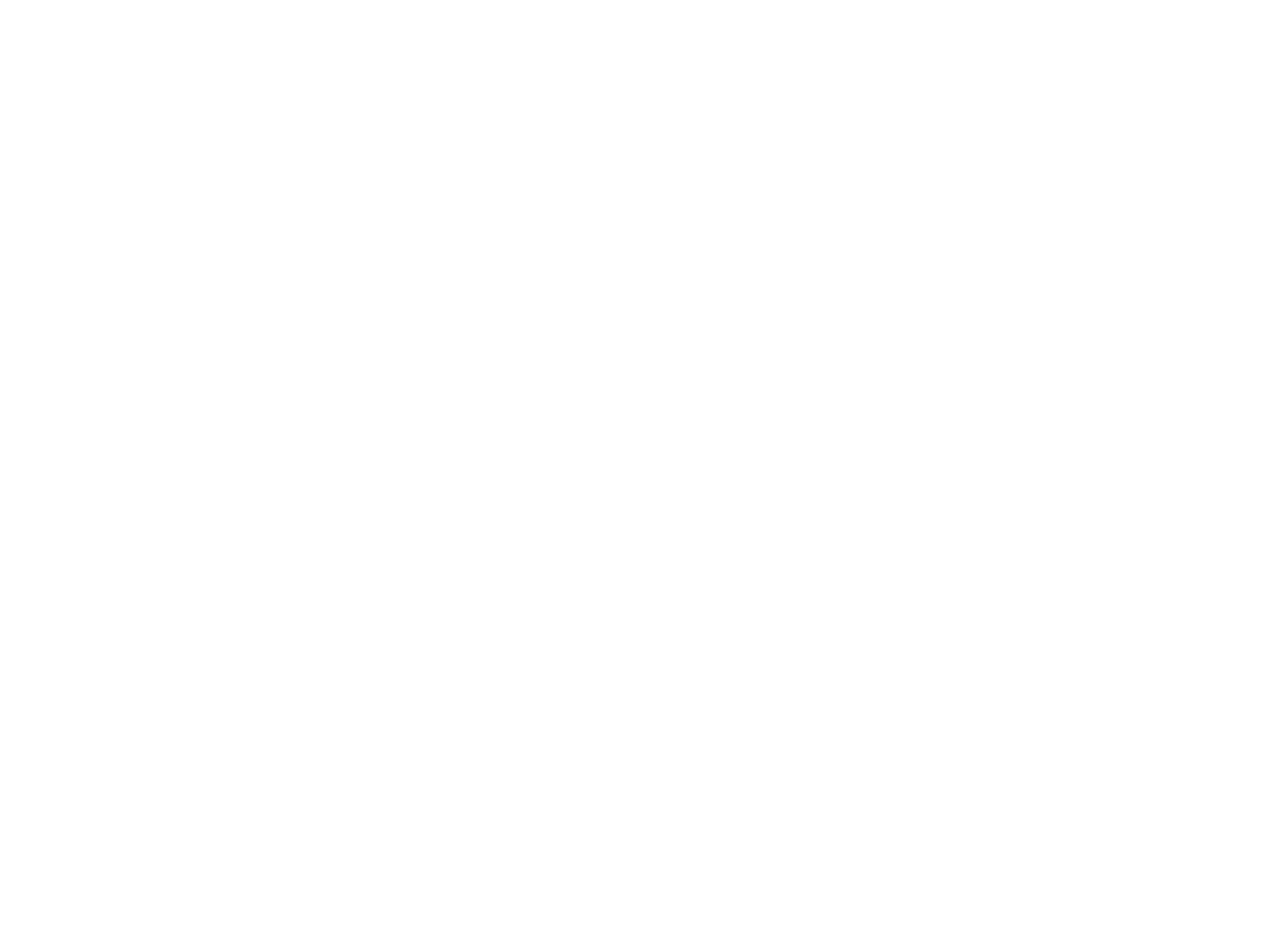
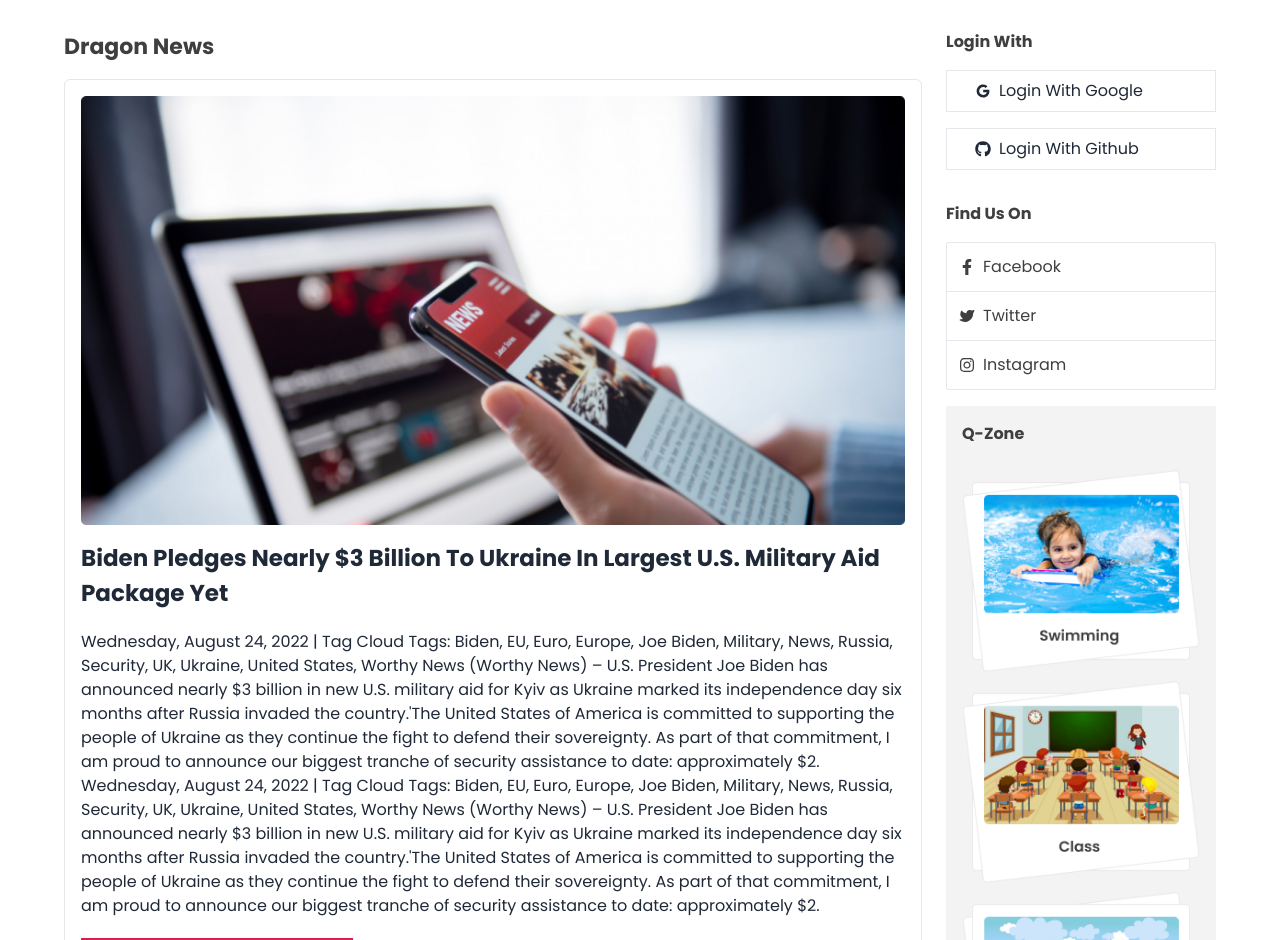
Before and after one commit to sagorcnits/dragon-news, a React (Vite) app: page /details in a window 1280 px wide. Before the commit this address had no page. Shown: the part 160-1100 px from the top of the page. Before the commit the page ends 800 px from the top, so only its background shows below. Built offline with nearby package versions, Linux system fonts and the light colour scheme.

Commit message:
details page added

```diff
--- a/src/components/Card.jsx
+++ b/src/components/Card.jsx
@@ -1,8 +1,8 @@
+import { CiCalendar } from "react-icons/ci";
 import card1Img from "../../src/assets/1.png";
-
 const Card = () => {
   return (
-    <div className="card card-compact border-b mt-3 cursor-pointer">
+    <div className="card card-compact border-b md:border mt-3 cursor-pointer">
       <figure>
         <img className="w-full" src={card1Img} alt="Shoes" />
       </figure>
@@ -10,6 +10,10 @@
         <h2 className="card-title">
           Bayern Slams Authorities Over Flight Delay to Club World Cup
         </h2>
+        <div className="flex gap-4 items-center text-[20px] text-text-title">
+          <CiCalendar></CiCalendar>
+          <p>Jan 4, 2022</p>
+        </div>
       </div>
     </div>
   );
--- /dev/null
+++ b/src/components/LoginWith.jsx
@@ -0,0 +1,52 @@
+import { FaFacebookF, FaGithub, FaInstagram } from "react-icons/fa";
+import { IoLogoGoogle } from "react-icons/io";
+import { TbBrandTwitterFilled } from "react-icons/tb";
+import quik1Img from "../assets/qZone1.png";
+import quik2Img from "../assets/qZone2.png";
+import quik3Img from "../assets/qZone3.png";
+const LoginWith = () => {
+  return (
+    <div className="font-poppins mt-4 md:mt-0">
+      <h1 className="font-bold text-text-title">Login With</h1>
+      <div className="mt-4">
+        <button className="flex gap-2 items-center border py-2 px-7 w-full text-center">
+          <IoLogoGoogle></IoLogoGoogle> Login With Google
+        </button>
+        <button className="flex gap-2 mt-4 items-center border py-2 px-7 w-full text-center">
+          <FaGithub></FaGithub> Login With Github
+        </button>
+      </div>
+      {/* fins us on */}
+      <h1 className="text-text-title py-4 mt-4 font-bold">Find Us On</h1>
+      <div className="border rounded-sm font-poppins text-text-title">
+        <div className=" border-b p-3 ">
+          <div className="flex items-center gap-2">
+            <FaFacebookF></FaFacebookF>
+            <p>Facebook</p>
+          </div>
+        </div>
+        <div className="border-b p-3 ">
+          <div className="flex items-center gap-2">
+            <TbBrandTwitterFilled></TbBrandTwitterFilled>
+            <p>Twitter</p>
+          </div>
+        </div>
+        <div className="p-3">
+          <div className="flex items-center gap-2">
+            <FaInstagram></FaInstagram>
+            <p>Instagram</p>
+          </div>
+        </div>
+      </div>
+      {/* Q-Zone */}
+      <div className="mt-4 p-4 bg-[#F3F3F3]">
+        <h1 className="font-poppins pb-4 font-bold text-text-title">Q-Zone</h1>
+        <img className="mt-2 w-full" src={quik1Img} alt="" />
+        <img className="mt-2 w-full" src={quik2Img} alt="" />
+        <img className="mt-2 w-full" src={quik3Img} alt="" />
+      </div>
+    </div>
+  );
+};
+
+export default LoginWith;
--- a/src/components/Logo.jsx
+++ b/src/components/Logo.jsx
@@ -3,10 +3,12 @@
 
 const Logo = () => {
   return (
-    <div className="text-center space-y-3 font-poppins">
-      <img src={logo} alt="Logo" />
-      <p>Journalism Without Fear or Favour</p>
-     <p>{moment().format("dddd, MMMM Do YYYY")}</p>
+    <div className="flex justify-center items-center my-6">
+      <div className="text-center space-y-3 font-poppins">
+        <img src={logo} alt="Logo" />
+        <p>Journalism Without Fear or Favour</p>
+        <p>{moment().format("dddd, MMMM Do YYYY")}</p>
+      </div>
     </div>
   );
 };
--- /dev/null
+++ b/src/pages/details/Details.jsx
@@ -0,0 +1,65 @@
+import { FaArrowLeft } from "react-icons/fa6";
+import detailsImg from "../../assets/details.png";
+import Card from "../../components/Card";
+import LoginWith from "../../components/LoginWith";
+import Logo from "../../components/Logo";
+
+const Details = () => {
+  return (
+    <div className="max-w-6xl mx-auto">
+      <Logo></Logo>
+      <div className="md:grid md:grid-cols-4 gap-6 my-10">
+        <div className="col-span-3">
+          <h1 className="text-text-title font-bold font-poppins text-[22px]">Dragon News</h1>
+          <div className="mt-4 p-4 border rounded-md">
+            <img className="w-full" src={detailsImg} alt="" />
+            <div className="font-poppins space-y-5">
+              <h1 className="font-bold pt-4 text-[23px]">
+                Biden Pledges Nearly $3 Billion To Ukraine In Largest U.S.
+                Military Aid Package Yet
+              </h1>
+              <p>
+                Wednesday, August 24, 2022 | Tag Cloud Tags: Biden, EU, Euro,
+                Europe, Joe Biden, Military, News, Russia, Security, UK,
+                Ukraine, United States, Worthy News (Worthy News) – U.S.
+                President Joe Biden has announced nearly $3 billion in new U.S.
+                military aid for Kyiv as Ukraine marked its independence day six
+                months after Russia invaded the country.'The United States of
+                America is committed to supporting the people of Ukraine as they
+                continue the fight to defend their sovereignty. As part of that
+                commitment, I am proud to announce our biggest tranche of
+                security assistance to date: approximately $2. Wednesday, August
+                24, 2022 | Tag Cloud Tags: Biden, EU, Euro, Europe, Joe Biden,
+                Military, News, Russia, Security, UK, Ukraine, United States,
+                Worthy News (Worthy News) – U.S. President Joe Biden has
+                announced nearly $3 billion in new U.S. military aid for Kyiv as
+                Ukraine marked its independence day six months after Russia
+                invaded the country.'The United States of America is committed
+                to supporting the people of Ukraine as they continue the fight
+                to defend their sovereignty. As part of that commitment, I am
+                proud to announce our biggest tranche of security assistance to
+                date: approximately $2.
+              </p>
+              <button className="bg-[#D72050] px-6 py-3 text-white font-poppins font-bold flex items-center gap-2">
+              <FaArrowLeft></FaArrowLeft>  All news in this category
+              </button>
+            </div>
+          </div>
+          <div className="mt-4">
+              <h1 className="text-text-title font-bold font-poppins text-[22px]">Editors Insight</h1>
+              <div className="md:grid md:grid-cols-3 gap-6">
+                  <Card></Card>
+                  <Card></Card>
+                  <Card></Card>
+              </div>
+          </div>
+        </div>
+        <div>
+          <LoginWith></LoginWith>
+        </div>
+      </div>
+    </div>
+  );
+};
+
+export default Details;
--- a/src/pages/home/Home.jsx
+++ b/src/pages/home/Home.jsx
@@ -1,9 +1,9 @@
 import { useEffect, useState } from "react";
 import Marquee from "react-fast-marquee";
-import { FaGithub } from "react-icons/fa";
-import { IoLogoGoogle } from "react-icons/io";
 import { NavLink } from "react-router-dom";
+import bgImg from "../../assets/bg.png";
 import Card from "../../components/Card";
+import LoginWith from "../../components/LoginWith";
 import Logo from "../../components/Logo";
 import NewsCard from "../../components/NewsCard";
 import Navbar from "../shered/Navbar";
@@ -28,9 +28,7 @@
 
   return (
     <div className="max-w-6xl mx-auto pb-20">
-      <div className="flex justify-center items-center my-6">
-        <Logo></Logo>
-      </div>
+      <Logo></Logo>
       <div className="bg-[#F3F3F3] flex gap-5 items-center p-4 rounded-sm">
         <button className="px-7 py-2 bg-[#D72050] text-white font-poppins">
           Latest
@@ -68,12 +66,25 @@
             <NewsCard key={id} news={news}></NewsCard>
           ))}
         </div>
-        <div className="font-poppins">
-          <h1 className="font-bold text-text-title">Login With</h1>
-          <div  className="mt-4">
-            <button className="flex gap-2 items-center border py-2 px-7 w-full text-center"> <IoLogoGoogle></IoLogoGoogle> Login With Google</button>
-            <button className="flex gap-2 mt-4 items-center border py-2 px-7 w-full text-center"> <FaGithub></FaGithub> Login With Github</button>
+        <div>
+          <LoginWith></LoginWith>
 
+          <div
+            className="h-[500px] mt-4 flex items-center"
+            style={{ backgroundImage: `url(${bgImg})` }}
+          >
+            <div className="space-y-4  text-white text-center font-poppins">
+              <h1 className="text-[30px] font-bold">
+                Create an Amazing Newspaper
+              </h1>
+              <p>
+                Discover thousands of options, easy to customize layouts,
+                one-click to import demo and much more.
+              </p>
+              <button className="bg-[#D72050] px-6 py-3 text-white font-poppins font-bold">
+                Learn More
+              </button>
+            </div>
           </div>
         </div>
       </div>
```
Also changed, not shown: src/routes/Routes.jsx (+6 -1 lines), src/assets/details.png (added).
